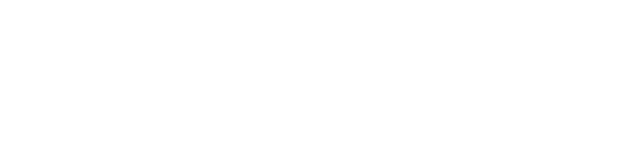
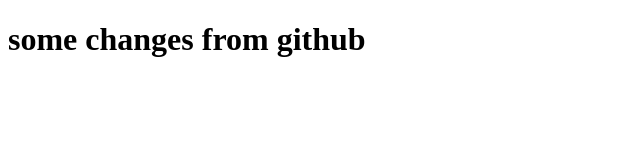
Before and after one commit to neutroon/test, a plain HTML site: page index.html in a window 1280 px wide. Shown: the whole page, without its empty margins (0-640 px from the left). Drawn offline with Linux system fonts and the light colour scheme.

Commit message:
Update index.html

```diff
--- a/index.html
+++ b/index.html
@@ -10,6 +10,8 @@
 
 <body>
 
+    <h1>some changes from github </h1>
+
 </body>
 
 </html>
```
